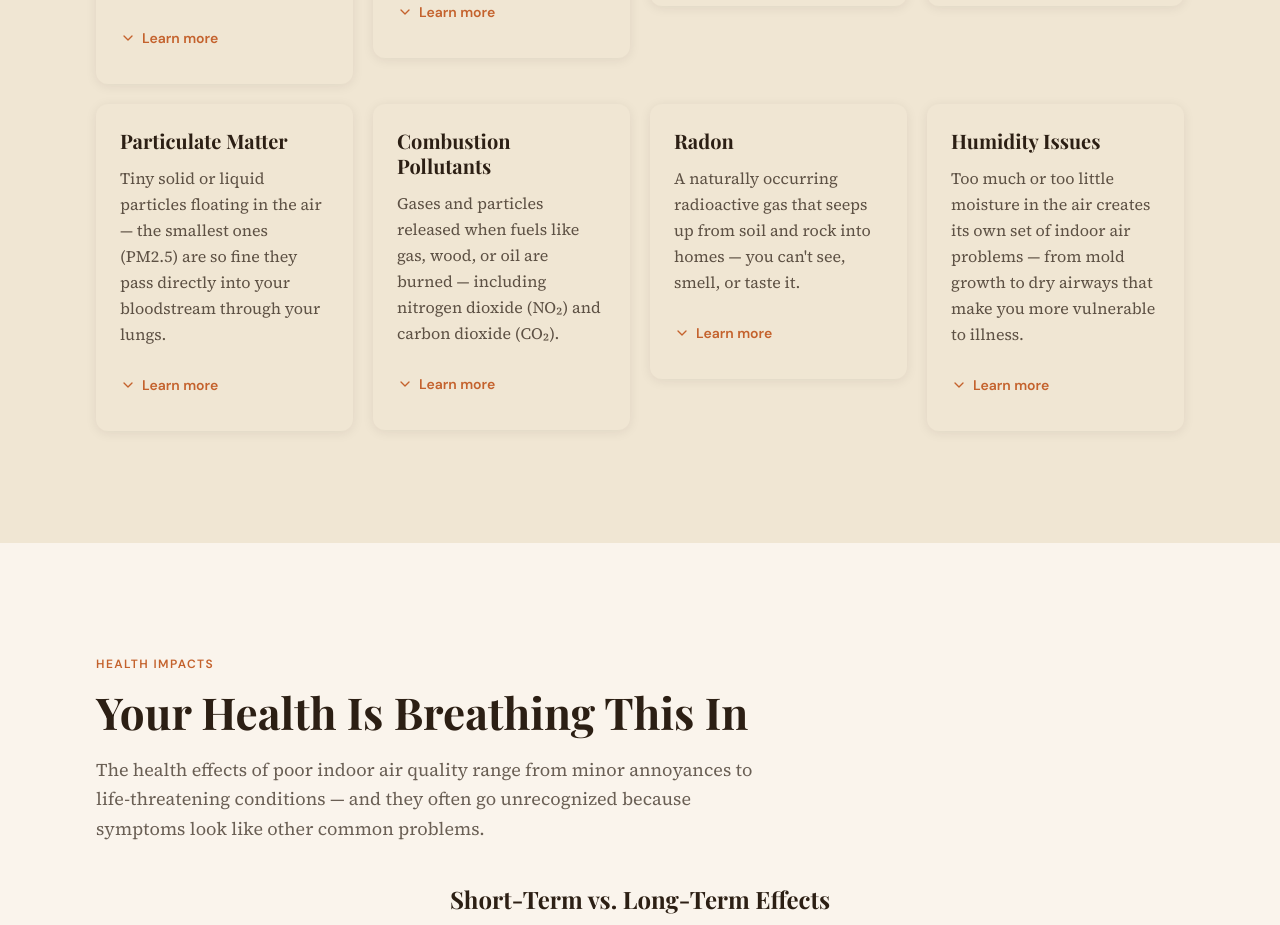
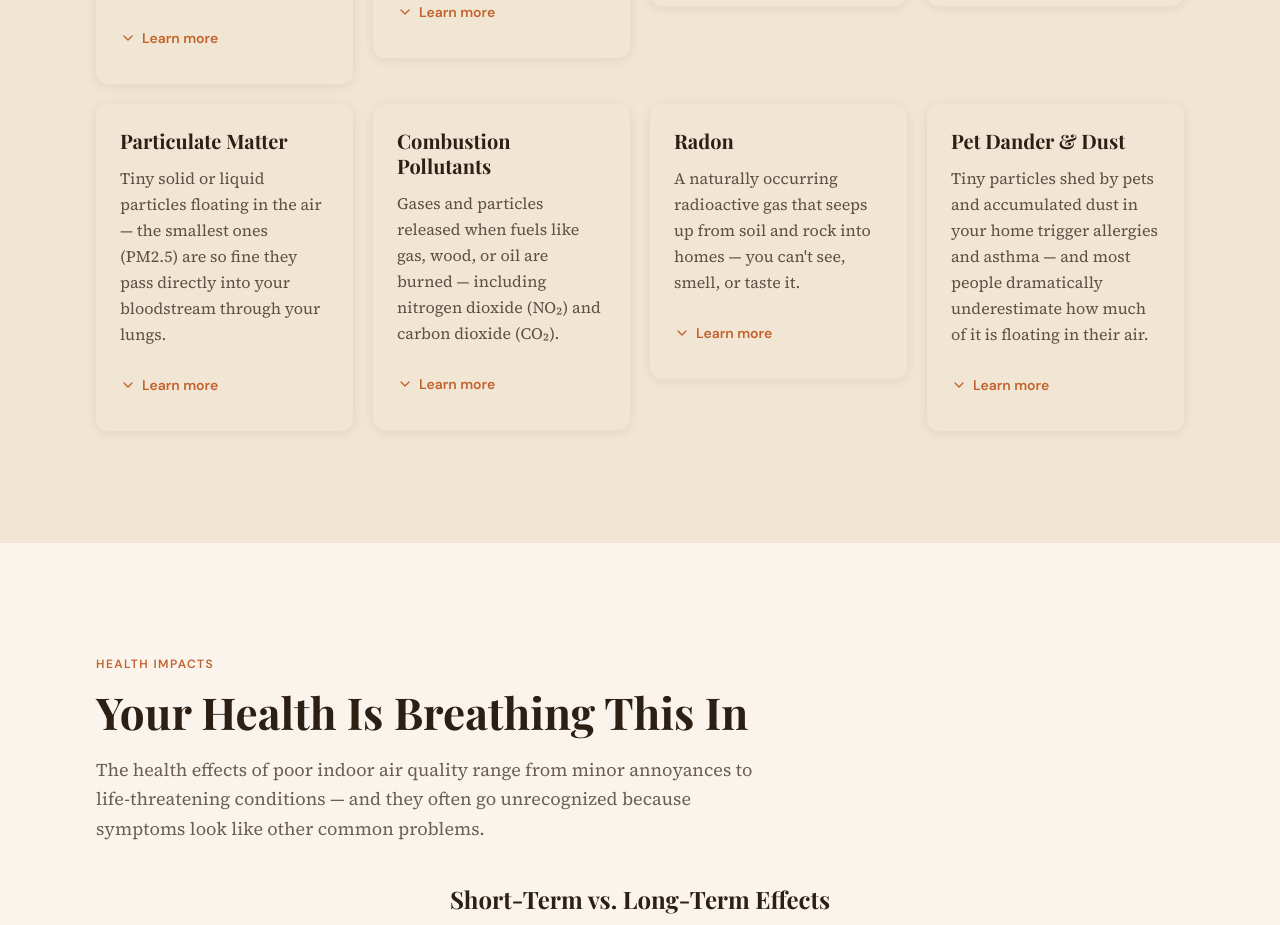
Before and after one commit to rhysmurrayjones-design/breathe-easy, a React (Vite) app: page / in a window 1280 px wide. Shown: the part 2820-3745 px from the top of the page. Built offline with nearby package versions, Linux system fonts and the light colour scheme; a web font is replaced by a local one.

Commit message:
Replace Humidity with Pet Dander card

```diff
--- a/src/data/problems.js
+++ b/src/data/problems.js
@@ -103,18 +103,18 @@ export const problems = [
     citations: [1, 2],
   },
   {
-    id: 'humidity',
-    name: 'Humidity Issues',
-    emoji: '💧',
-    shortDef: 'Too much or too little moisture in the air creates its own set of indoor air problems — from mold growth to dry airways that make you more vulnerable to illness.',
+    id: 'pet-dander',
+    name: 'Pet Dander & Dust',
+    emoji: '🐾',
+    shortDef: 'Tiny particles shed by pets and accumulated dust in your home trigger allergies and asthma — and most people dramatically underestimate how much of it is floating in their air.',
     sources: [
-      'Cooking, showering, and washing clothes',
-      'Leaky pipes and poor ventilation',
-      'Forced-air heating systems',
-      'Weather conditions',
+      'Pet fur and skin cells (dander)',
+      'Dust mites living in carpets, bedding and furniture',
+      'Dead skin cells shed by humans',
+      'Tracked-in dirt, and fabric fibers from clothing and upholstery',
     ],
-    healthEffects: 'High humidity (above 60%) creates the perfect environment for mold, dust mites, and bacteria to thrive — all of which trigger allergies and asthma. Low humidity (below 30%) dries out the mucous membranes in your nose and throat, making it easier for viruses to enter your body. Studies show that keeping indoor humidity between 40–60% significantly reduces the survival of airborne viruses including influenza.',
-    atRisk: 'People with asthma or allergies, infants and young children, elderly individuals, anyone living in a very humid or very dry climate.',
-    citations: [6, 11],
+    healthEffects: 'Pet dander and dust mite droppings are among the most common indoor allergy triggers. Exposure causes sneezing, runny nose, itchy eyes, skin rashes, and asthma attacks. Dust mites thrive in warm humid environments and are invisible to the naked eye — a single mattress can contain millions of them. Long-term exposure in children can contribute to the development of chronic asthma. Studies show that homes with pets have significantly higher levels of airborne allergens, even in rooms the pet never enters.',
+    atRisk: 'People with asthma or allergies, infants and young children, elderly individuals, and anyone with a compromised immune system.',
+    citations: [10, 12],
   },
 ]
```
